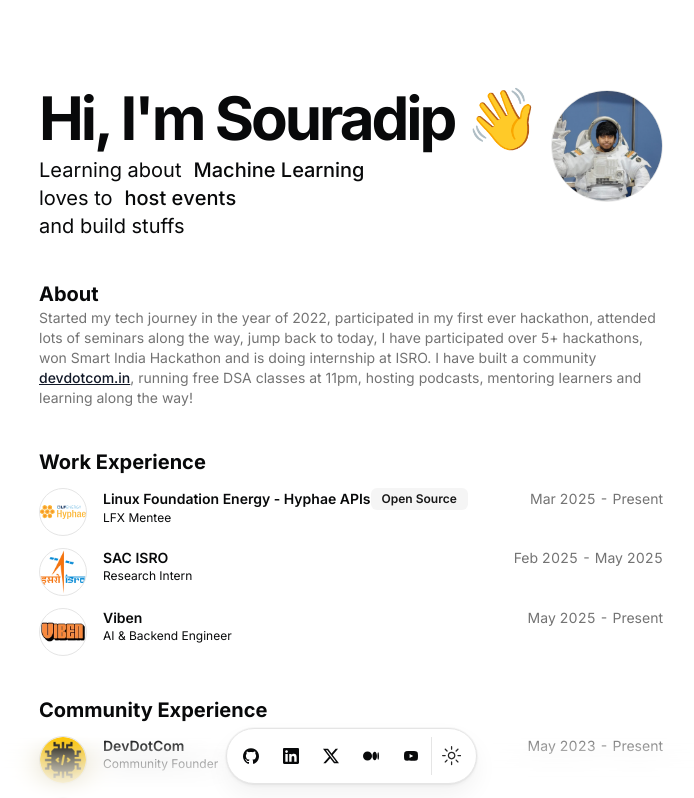
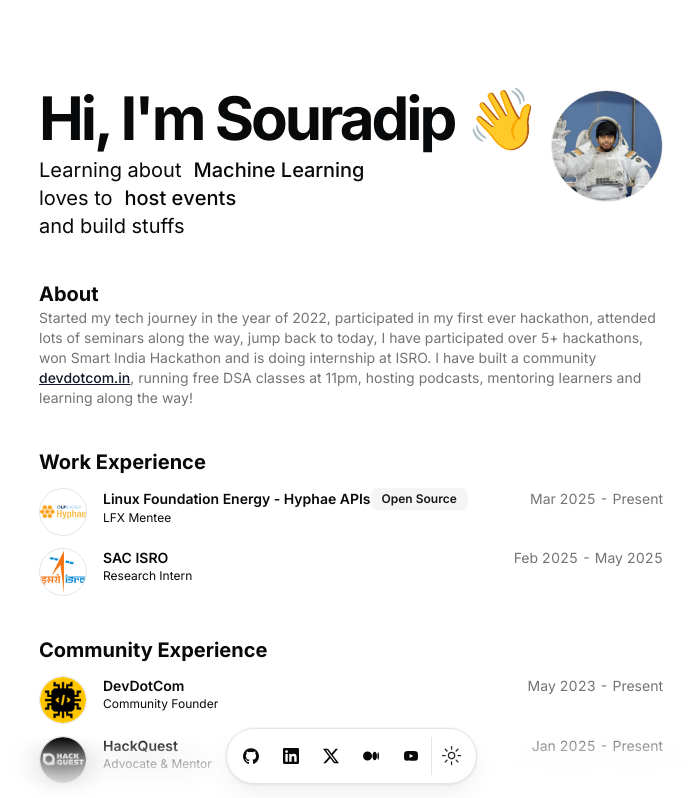
Before and after one commit to Souradip121/Portfolio, a Next.js app: page / in a window 1280 px wide. Shown: the top 798 px of the page, without its empty margins (289-983 px from the left). Built offline with nearby package versions, Linux system fonts and the light colour scheme.

Commit message:
Refactor code structure for improved readability and maintainability
Signed-off-by: souradip121 <souradip12b@gmail.com>

```diff
--- a/src/data/resume.tsx
+++ b/src/data/resume.tsx
@@ -147,19 +147,7 @@
       end: "May 2025",
       description:
         "Working with satellite data processing and integration of Machine Learning models into the platform. Developed Flask APIs for model deployment and data processing pipeline for efficient handling of satellite imagery data. Contributed to the enhancement of data processing capabilities for satellite imagery analysis.",
-    },
-    {
-      company: "Viben",
-      href: "https://viben.in/", // Replace with actual URL if available
-      badges: [],
-      location: "Remote",
-      title: "AI & Backend Engineer",
-      logoUrl: "/viben.avif", // Make sure to add Viben logo to public folder
-      start: "May 2025",
-      end: "Present",
-      description:
-        "Developing AI-powered clothing classification and image segmentation models to drive fashion insights and automate tagging workflows. Deployed Flask-based APIs on AWS EC2 for scalable real-time inference. Built and maintained backend infrastructure for seamless integration of ML models into production pipelines.",
-    },
+    }
   ],
   volunteering: [
     {
```
Also changed, not shown: 1 other file (tests, documents, lock files or other folders).
